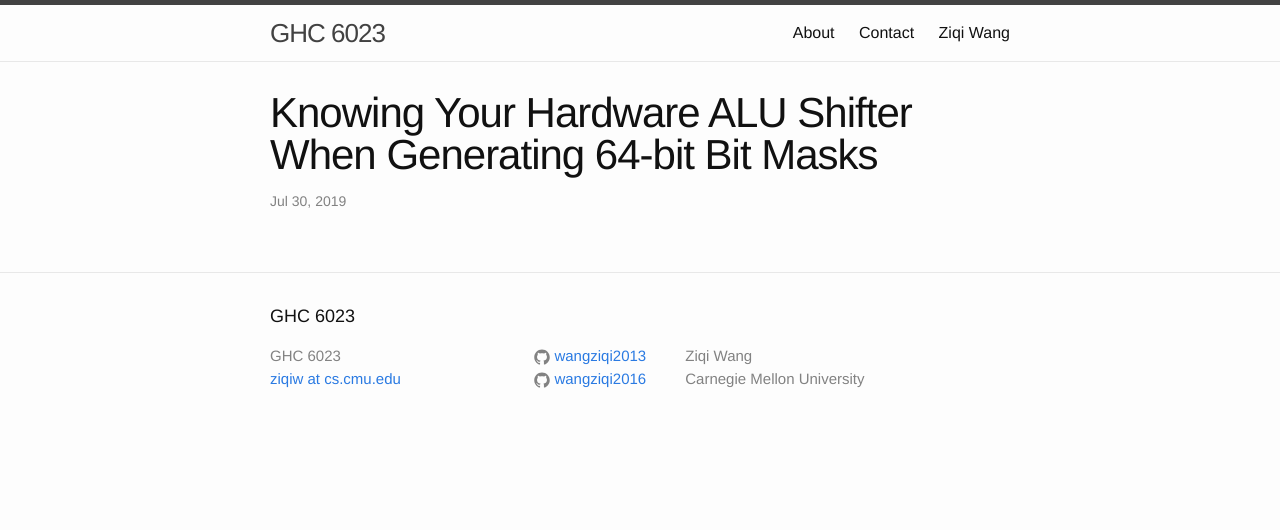
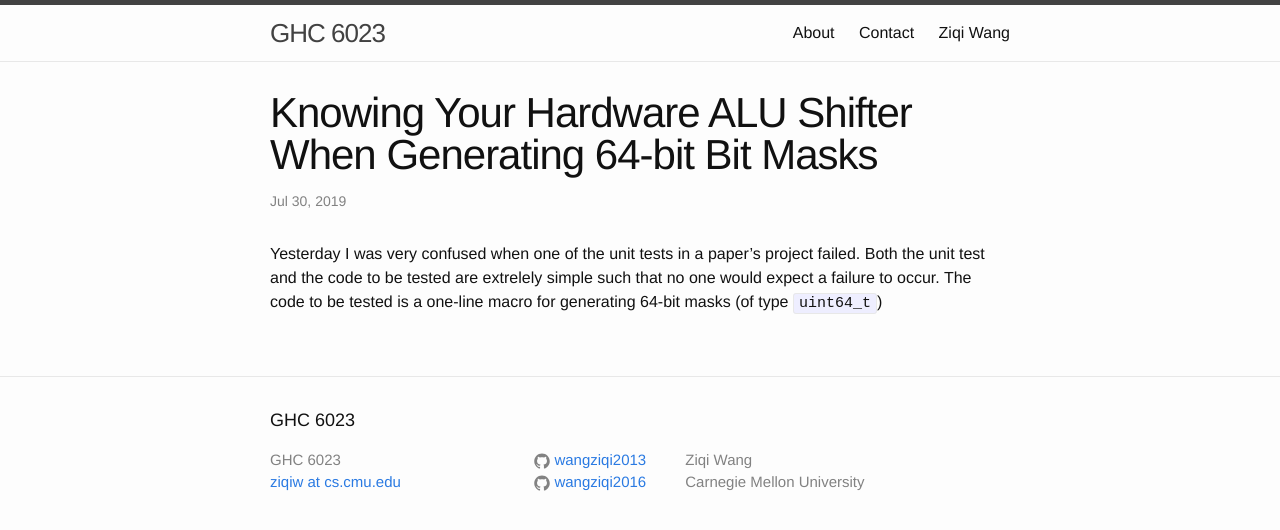
Before and after one commit to wangziqi2013/wangziqi2013.github.io, a Jekyll site: the page built from _posts/2020-07-30-tricky-code-for-64-bit-mask.markdown, in a window 1280 px wide. Shown: the top 530 px of the page. Built offline with Jekyll 4.4.1, drawn with Linux system fonts in a browser that asks for light colours.

Commit message:
Adding motivation

```diff
--- a/_posts/2020-07-30-tricky-code-for-64-bit-mask.markdown
+++ b/_posts/2020-07-30-tricky-code-for-64-bit-mask.markdown
@@ -5,3 +5,7 @@ date:   2019-07-30 12:45:00 -0500
 categories: article
 ontop: false
 ---
+
+Yesterday I was very confused when one of the unit tests in a paper's project failed. Both the unit test and the code to
+be tested are extrelely simple such that no one would expect a failure to occur.
+The code to be tested is a one-line macro for generating 64-bit masks (of type `uint64_t`)
```
